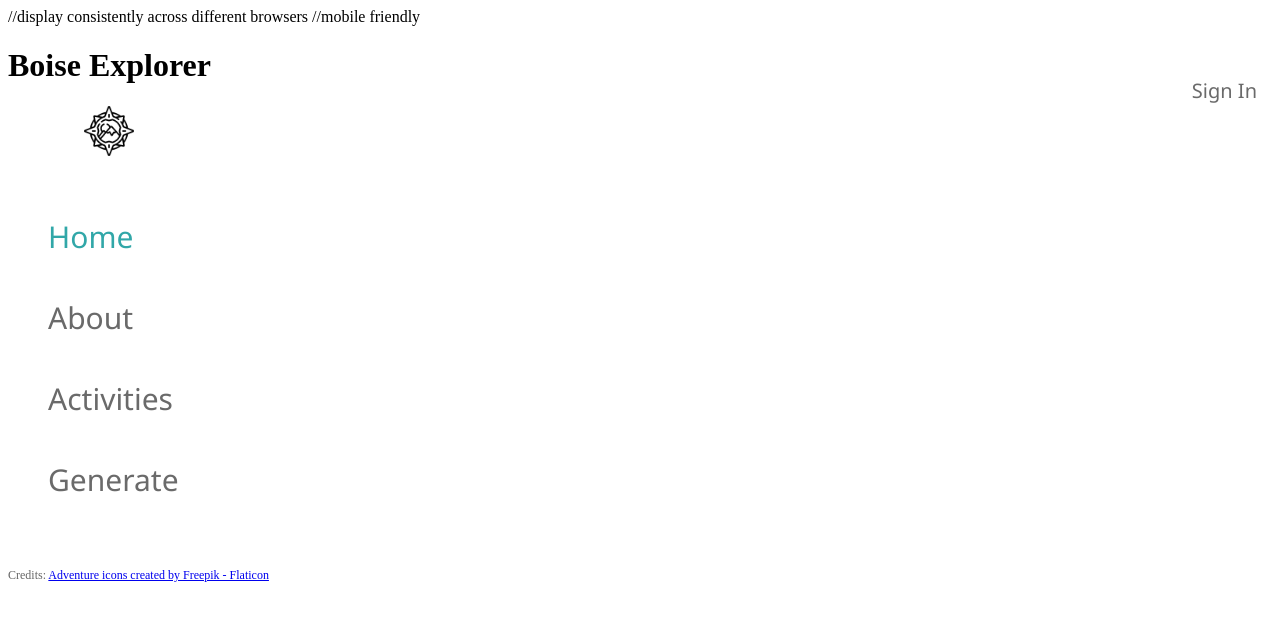
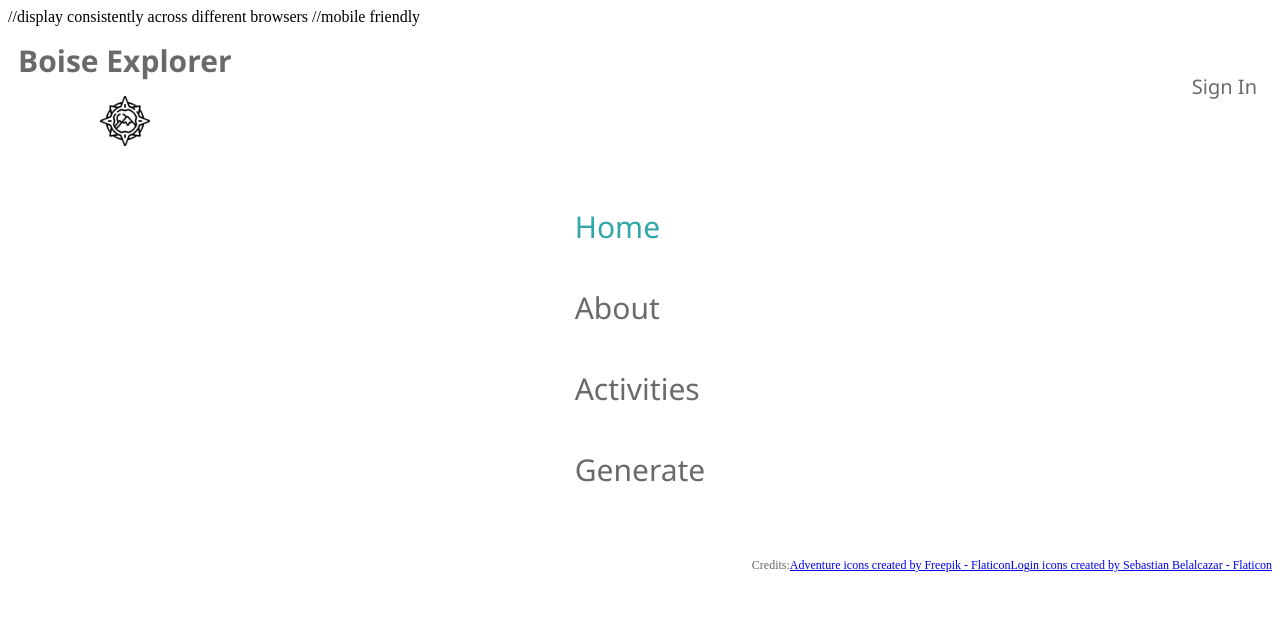
Before and after one commit to chiaraaltobelli/BoiseExplorer, a PHP site: page / in a window 1280 px wide. Shown: the top 621 px of the page. Run offline with PHP 8.4, Linux system fonts and the light colour scheme.

Commit message:
add footer

```diff
--- a/index.html
+++ b/index.html
@@ -22,8 +22,8 @@
             <li><a href="generate.html">Generate</a></li>
         </ul>
     </nav>
-    <footer>
-        <p>Credits: <a href="https://www.flaticon.com/free-icons/adventure" title="adventure icons">Adventure icons created by Freepik - Flaticon</a></p>
+    <footer class="site-footer">
+        <p>Credits: <a href="https://www.flaticon.com/free-icons/adventure" title="adventure icons">Adventure icons created by Freepik - Flaticon</a> <a href="https://www.flaticon.com/free-icons/login" title="login icons">Login icons created by Sebastian Belalcazar - Flaticon</a></p>
     </footer>
 </body>
 </html>
--- a/style.css
+++ b/style.css
@@ -1,5 +1,3 @@
-<a href="https://www.flaticon.com/free-icons/adventure" title="adventure icons">Adventure icons created by Freepik - Flaticon</a>
-
 h1 {
   color: #6a6a6a;
   background-color: white;
@@ -13,9 +11,12 @@ h1 {
   display: flex;
   align-items: center;
   justify-content: space-between;
+  padding-left: 10px;
 }
 
-footer p {
+.site-footer p {
+  display: flex;
+  justify-content: flex-end;
   font-size: 0.75em;
   color: #666;
 }
@@ -34,7 +35,7 @@ footer p {
 
 .navbar {
   display: flex;
-    flex-direction: column;
+  flex-direction: row;
   justify-content:space-evenly;
 }
 
```
Lines whose indentation alone changed are shown as unchanged.
